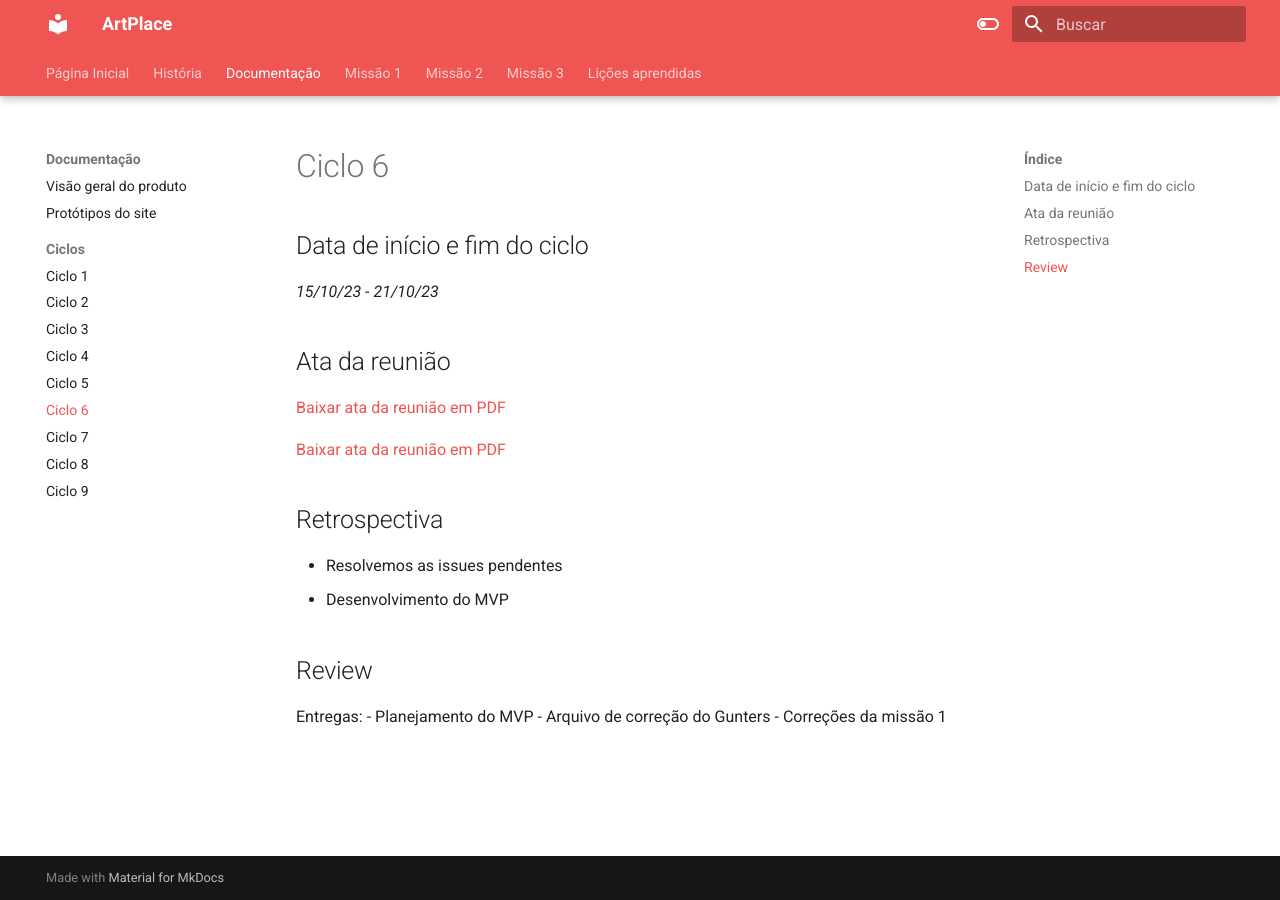
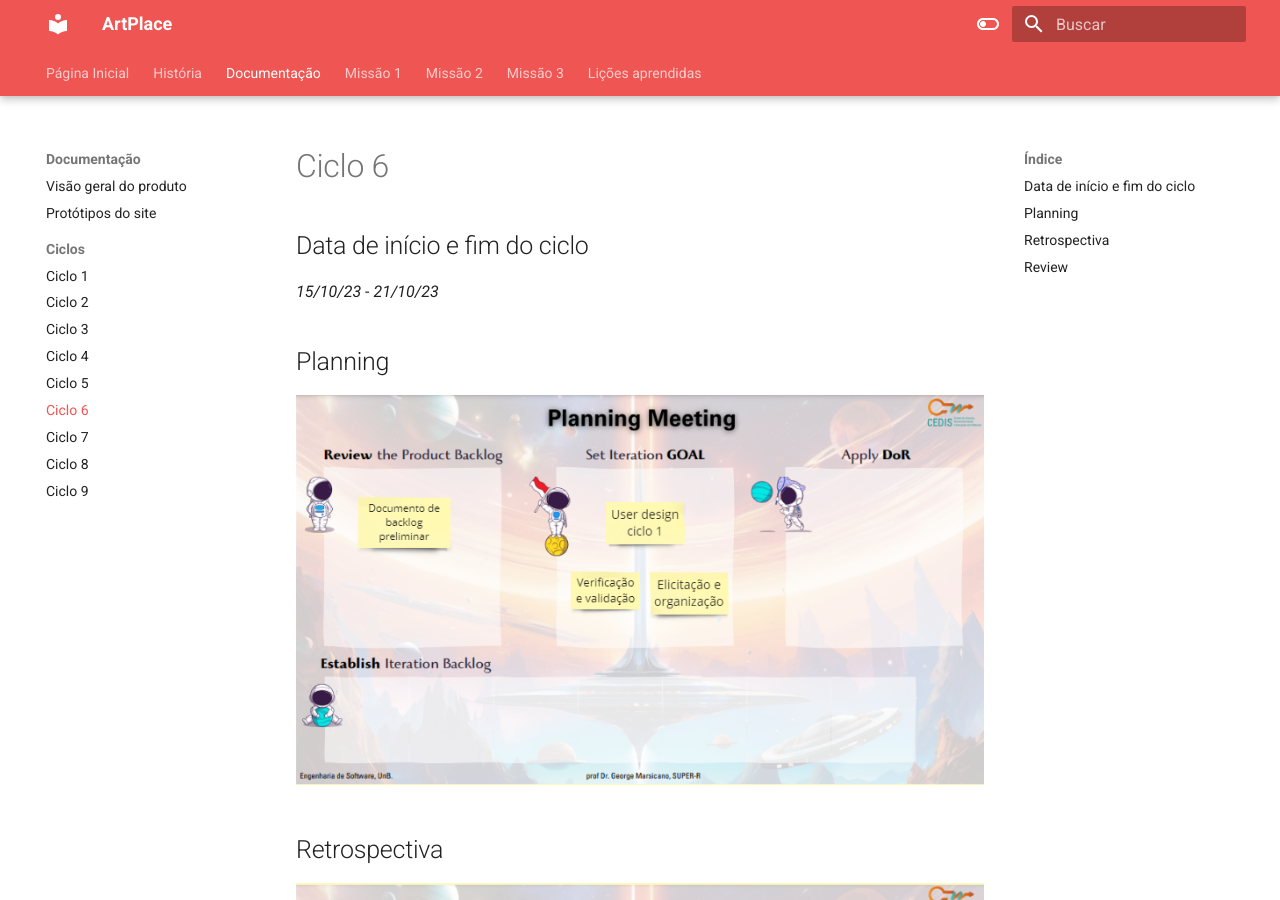
Before and after one commit to mdsreq-fga-unb/2023.2-ArtPlace, an MkDocs documentation site: the page built from docs/Ciclos/ciclo6.md, in a window 1280 px wide and 900 px high. Built offline with MkDocs 1.6.1 and Material for MkDocs 9.7.7, drawn with Linux system fonts in a browser that asks for light colours.

Commit message:
arrumando os ciclos

```diff
--- a/docs/Ciclos/ciclo6.md
+++ b/docs/Ciclos/ciclo6.md
@@ -4,19 +4,21 @@
 
 *15/10/23* - *21/10/23*
 
-## Ata da reunião
+## Planning
 
-[Baixar ata da reunião em PDF](../atas/16_10_Ata.docx.pdf)
-
-[Baixar ata da reunião em PDF](../atas/18_10%20Ata%20.docx.pdf)
+![Image title](../assets/sprints/Planning_sprint6.png)
 
 ## Retrospectiva
+
+![Image title](../assets/sprints/retrospective_sprint6.png)
 
 - Resolvemos as issues pendentes
 - Desenvolvimento do MVP
 
 ## Review
 
+![Image title](../assets/sprints/review_sprin6.png)
+
 Entregas:
 - Planejamento do MVP
 - Arquivo de correção do Gunters
```
Also changed, not shown: docs/Ciclos/ciclo10.md (added, +18 -0 lines), docs/Ciclos/ciclo7.md (+7 -1 lines), docs/Ciclos/ciclo8.md (+7 -1 lines), docs/Ciclos/ciclo9.md (+6 -4 lines), docs/assets/sprints/Planning_sprint6.png (added), docs/assets/sprints/Retrospective_sprint9.png (added), docs/assets/sprints/planing_sprint7.png (added), docs/assets/sprints/planning_sprint10.png (added), docs/assets/sprints/planning_sprint8.png (added), docs/assets/sprints/planning_sprint9.png (added), docs/assets/sprints/reprospective_sprint10.png (added), docs/assets/sprints/retrospective_sprint6.png (added), docs/assets/sprints/retrospective_sprint7.png (added), docs/assets/sprints/retrospective_sprint8.png (added), 5 more files.
